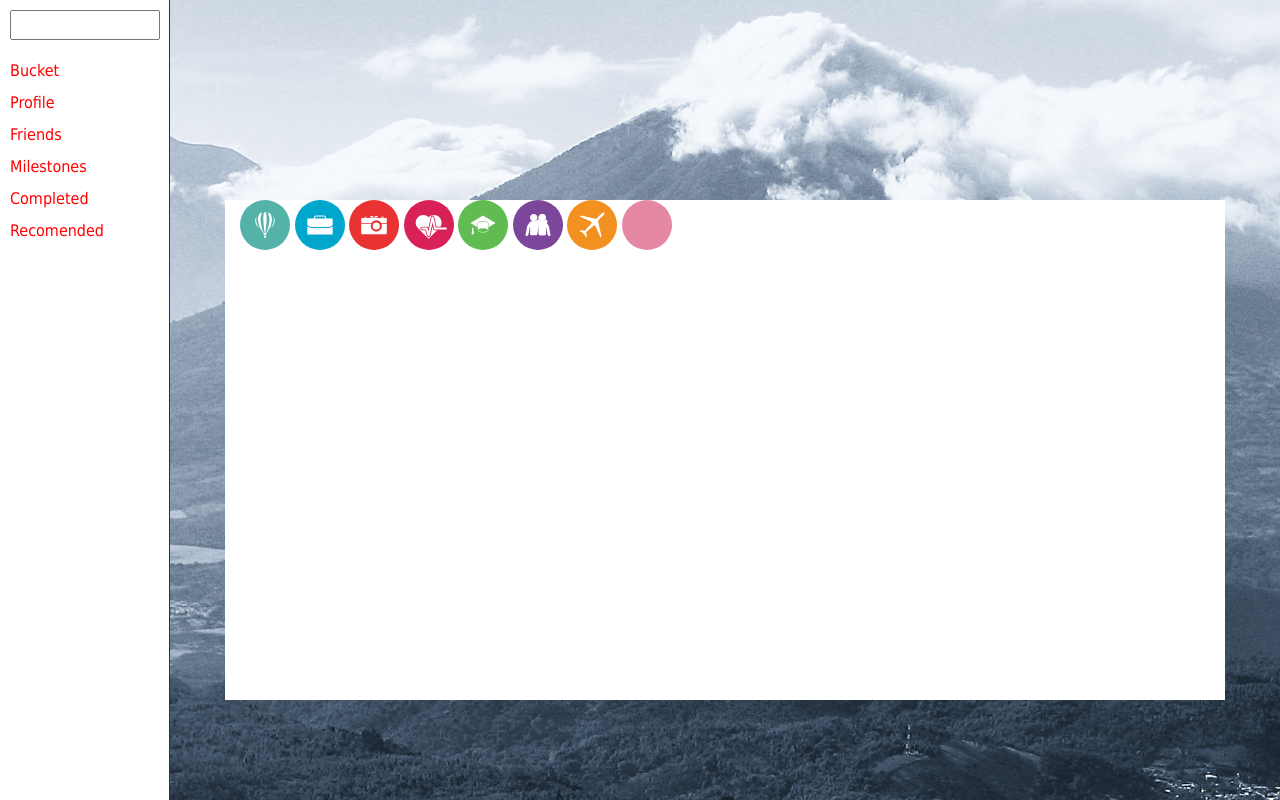
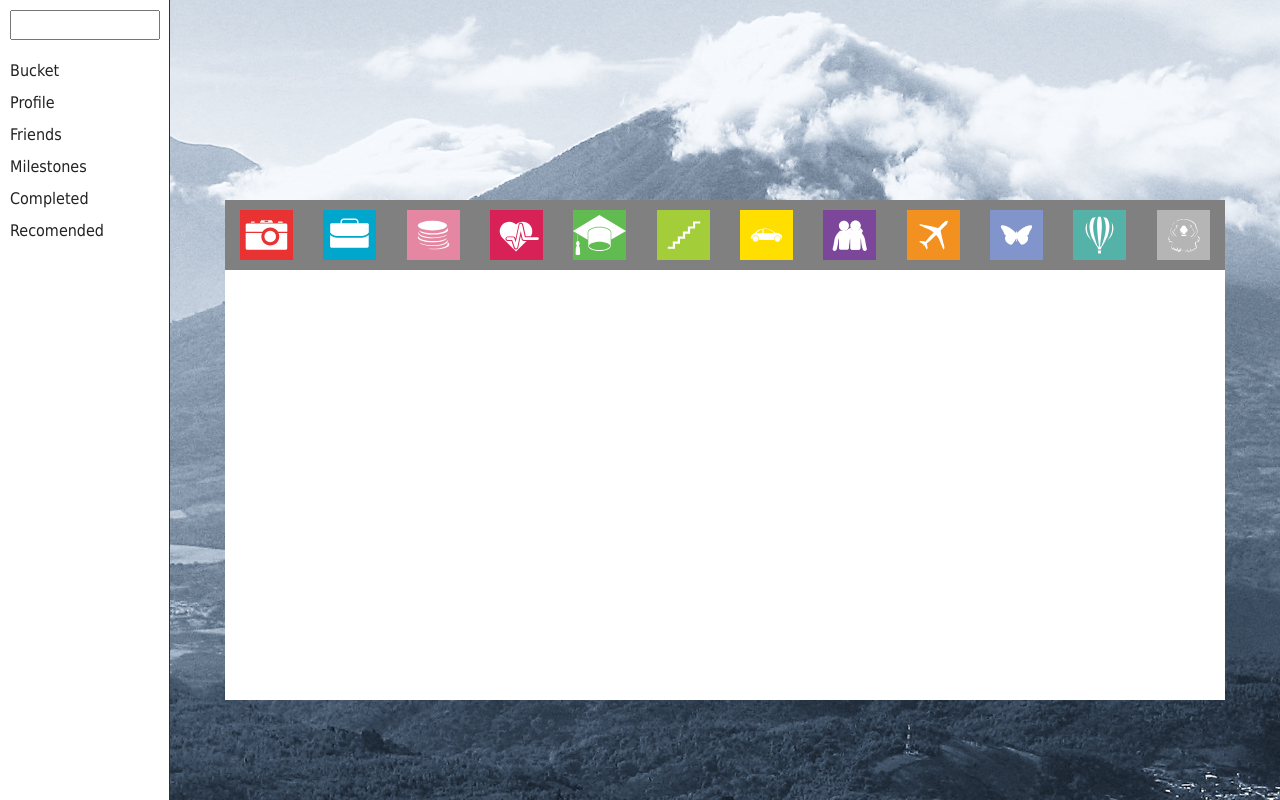
Before and after one commit to NinjaGrisen/buck, a PHP site: page / in a window 1280 px wide. Run offline with PHP 8.4, Linux system fonts and the light colour scheme; style sheets or scripts are compiled from the project's sources; some libraries are stand-ins or nearby versions.

Commit message:
iconer
sakta men säkert i guess

```diff
--- a/includes/head.php
+++ b/includes/head.php
@@ -5,7 +5,6 @@
 	<link rel="stylesheet" type="text/css" href="style/foundation.min.css" />
 	<link rel="stylesheet" type="text/css" href="style/normalize.css" />
 	<link rel="stylesheet/less" type="text/css" href="style/fondation-change.less" />
-	<link rel="stylesheet/less" type="text/css" href="style/includes/array.less" />
 	<link rel="stylesheet/less" type="text/css" href="style/main.less" />
 	<script type="text/javascript" src="js/vendor/jquery.js"></script>
 	<script type="text/javascript" src="js/vendor/modernizr.js"></script>
--- a/index.php
+++ b/index.php
@@ -19,20 +19,22 @@ include("includes/head.php");
 <div class="headerBG"></div>
 <div id="content">
 	<div class="row">
-		<div class="larger-12 columns bucket">
-			<div class="large-1 medium-1 columns icon travel"></div>
-			<div class="large-1 medium-1 columns icon adventure"></div>
-			<div class="large-1 medium-1 columns icon exp"></div>
-			<div class="large-1 medium-1 columns icon learning"></div>
-			<div class="large-1 medium-1 columns icon career"></div>
-			<div class="large-1 medium-1 columns icon health"></div>
-			<div class="large-1 medium-1 columns icon relation"></div>
-			<div class="large-1 medium-1 columns icon finance"></div>
-			<div class="large-1 medium-1 columns icon self-imp"></div>
-			<div class="large-1 medium-1 columns icon milestone"></div>
-			<div class="large-1 medium-1 columns icon lifegoals"></div>
-			<div class="large-1 medium-1 columns icon other"></div>
-
+		<div class="larger-12 bucket">
+			<div id="bucket-container">
+				<div class="icon icon_1"></div>
+				<div class="icon icon_2"></div>
+				<div class="icon icon_3"></div>
+				<div class="icon icon_4"></div>
+				<div class="icon icon_5"></div>
+				<div class="icon icon_6"></div>
+				<div class="icon icon_7"></div>
+				<div class="icon icon_8"></div>
+				<div class="icon icon_9"></div>
+				<div class="icon icon_10"></div>
+				<div class="icon icon_11"></div>
+				<div class="icon icon_12"></div>
+			</div>
+<!--
 			<img src="img/adventure.svg"/>
 			<img src="img/career.svg"/>
 			<img src="img/experiences.svg"/>
@@ -40,7 +42,7 @@ include("includes/head.php");
 			<img src="img/learningSkills.svg"/>
 			<img src="img/relationships.svg"/>
 			<img src="img/travel.svg"/>
-			<img src="img/empty.svg"/>
+			<img src="img/empty.svg"/>-->
 
 		</div>
 	</div>
--- a/style/includes/array.less
+++ /dev/null
@@ -1,16 +0,0 @@
-
-// ............................................................
-// .for
-
-.for(@i, @n) {.-each(@i)}
-.for(@n)     when (isnumber(@n)) {.for(1, @n)}
-.for(@i, @n) when not (@i = @n)  {
-    .for((@i + (@n - @i) / abs(@n - @i)), @n);
-}
-
-// ............................................................
-// .for-each
-
-.for(@array)   when (default()) {.for-impl_(length(@array))}
-.for-impl_(@i) when (@i > 1)    {.for-impl_((@i - 1))}
-.for-impl_(@i) when (@i > 0)    {.-each(extract(@array, @i))}
--- a/style/main.less
+++ b/style/main.less
@@ -1,10 +1,4 @@
 /*http://lesscss.org/features/*/
-
-@import "http://cdnjs.cloudflare.com/ajax/libs/highlight.js/8.2/styles/default.min.css";
-@import "test.css";
-
-
-
 
 /**
  * Style with LESS.
@@ -199,7 +193,7 @@ tfoot{font-style:italic;}
   /*****************************/
  /*********good to have********/
 /*****************************/
-@images:"../img";
+@images:"../img/";
 
 
 .black{color:@black;}
@@ -239,7 +233,7 @@ tfoot{font-style:italic;}
 }
 
 #content{
-   background: url("@{images}/bucketBG.png")center no-repeat;
+   background: url("@{images}bucketBG.png")center no-repeat;
   -webkit-background-size: cover;
   -moz-background-size: cover;
   -o-background-size: cover;
@@ -254,9 +248,39 @@ tfoot{font-style:italic;}
   background: white;
   height: 500px;
   margin-top: 200px;
+}
+
+#bucket-container{
+  margin: 0 auto;
+  width: 100%;
+}
+ .icon{
+    height: 70px;
+    width: 8.33333333%;
+    background: red;
+    background: gray center no-repeat;
+
+    display: inline-block;
+    margin: 0;
+    padding: 0;
+    float: left;
+  }
 
 
-  img{
-    width: 50px;
-  }
+// variables
+@num-tiles-in-suit: 13;
+
+// mixin with a guard to create a series of bamboo tiles
+.makeTiles(@i) when (@i > 0) {
+    @tile-value: @i - 1;
+    // create the current tile rule
+    .icon_@{tile-value} {
+        background-image: url('@{images}icons/icon_@{i}.svg');
+    }
+
+     // next iteration
+    .makeTiles((@i - 1));
 }
+
+// create bamboo tiles numbered 0-8
+.makeTiles(@num-tiles-in-suit);
--- a/style/test.css
+++ /dev/null
@@ -1,7 +0,0 @@
-body{
-	background: red;
-}
-
-ul li{
-	color: red;
-}
```
Also changed, not shown: img/icons/icon_1.svg (deleted), img/icons/icon_12.svg, img/icons/icon_13.svg (added).
